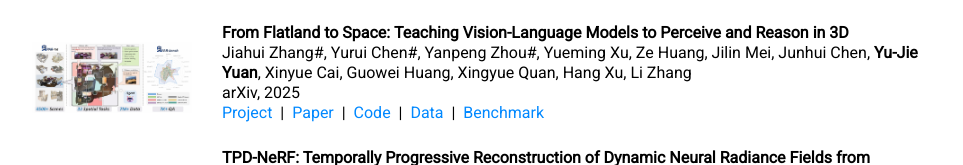
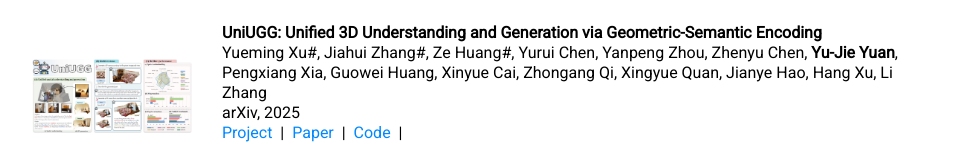
Before and after one commit to FrozenSilent/frozensilent.github.io, a plain HTML site: page index.html in a window 1280 px wide. Shown: the part 727-892 px from the top of the page, without its empty margins (158-1121 px from the left). Drawn offline with Linux system fonts and the light colour scheme.

Commit message:
update uniugg

```diff
--- a/index.html
+++ b/index.html
@@ -82,6 +82,24 @@
                                     Xue-Kun Xiang, <b>Yu-Jie Yuan</b>, Wenbo Hu, Yu-Tao Liu, Yuewen Ma, <a href="http://www.geometrylearning.com/">Lin Gao</a> <br>
                                     Accepted by IEEE Transactions on Visualization and Computer Graphics (IEEE TVCG) <br>
                                     <br> <br>
+                                </p>
+                                </td><td style="width: 10px;">
+                                </td>
+                                </tr></table>
+                            </td>
+                        </tr>
+
+                        <tr style="border-width: 1px">
+                            <td style="margin-bottom: 20px"><img src="./imgs/uniugg.png" style="padding-bottom: 10px"></td>
+                            <td style="">
+                                <table style="width: 100%;"><tr><td style="width: 100%; text-align: left;">
+                                <p>
+                                    <b>UniUGG: Unified 3D Understanding and Generation via Geometric-Semantic Encoding</b><br>
+                                    Yueming Xu<sup>#</sup>, Jiahui Zhang<sup>#</sup>, Ze Huang<sup>#</sup>, Yurui Chen, Yanpeng Zhou, Zhenyu Chen, <b>Yu-Jie Yuan</b>, Pengxiang Xia, Guowei Huang, Xinyue Cai, Zhongang Qi, Xingyue Quan, Jianye Hao, Hang Xu, Li Zhang <br>
+                                    arXiv, 2025 <br>
+                                    <a href="https://fudan-zvg.github.io/UniUGG/" target=_black>Project</a> &nbsp;|&nbsp;
+                                    <a href="https://arxiv.org/pdf/2508.11952" target=_black>Paper</a> &nbsp;|&nbsp;
+                                    <a href="https://github.com/fudan-zvg/UniUGG" target=_black>Code</a> &nbsp;|&nbsp;
                                 </p>
                                 </td><td style="width: 10px;">
                                 </td>
```
Also changed, not shown: imgs/uniugg.png (added).
